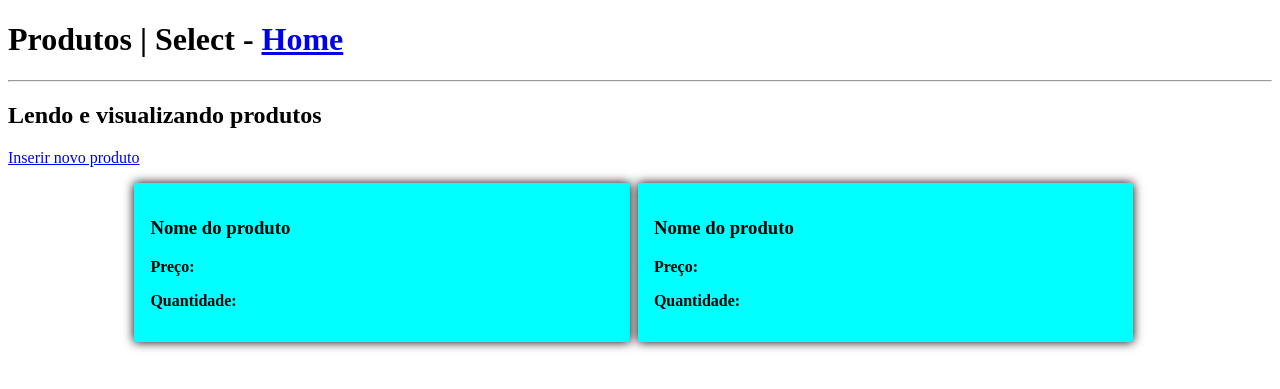
After one commit to ZimboSebastiao/exemplo-crud-php, a PHP site: page /produtos/visualizar.php in a window 1280 px wide. The commit adds this page. Shown: the top 389 px of the page. Run offline with PHP 8.4, Linux system fonts and the light colour scheme.

Commit message:
Produtos

```diff
--- a/index.php
+++ b/index.php
@@ -50,7 +50,7 @@
                 <div class="accordion-body">
                 <div class="list-group">
                     <a href="fabricantes/visualizar.php" class="list-group-item list-group-item-action" aria-current="true">Fabricantes</a>
-                    <a href="#" class="list-group-item list-group-item-action">Produtos</a>
+                    <a href="produtos/visualizar.php" class="list-group-item list-group-item-action">Produtos</a>
                 </div>
                 </div>
                 </div>
--- /dev/null
+++ b/produtos/visualizar.php
@@ -0,0 +1,49 @@
+<!DOCTYPE html>
+<html lang="pt-br">
+<head>
+    <meta charset="UTF-8">
+    <meta name="viewport" content="width=device-width, initial-scale=1.0">
+    <title>Produtos - Visualização</title>
+    <style>
+        * {box-sizing: border-box;}
+        .produtos {
+            display: flex;
+            flex-wrap: wrap;
+            gap: 8px;
+            width: 80%;
+            margin: auto;
+        }
+
+        .produto {
+            background-color: aqua;
+            padding: 1rem;
+            width: 49%;
+            box-shadow: black 0 0 10px;
+        }
+    </style>
+</head>
+<body>
+    <h1>Produtos | Select - <a href="../index.php">Home</a></h1>
+    <hr>
+
+    <h2>Lendo e visualizando produtos</h2>
+
+    <p><a href="inserir.php">Inserir novo produto</a></p>
+
+
+    <div class="produtos">
+        <article class="produto">
+            <h3>Nome do produto</h3>
+            <p><b>Preço:</b></p>
+            <p><b>Quantidade:</b></p>
+        </article>
+
+        <article class="produto">
+            <h3>Nome do produto</h3>
+            <p><b>Preço:</b></p>
+            <p><b>Quantidade:</b></p>
+        </article>
+
+    </div>
+</body>
+</html>
--- /dev/null
+++ b/src/funcoes-produtos.php
@@ -0,0 +1,5 @@
+<?php require_once "conecta.php";
+
+function lerProdutos(PDO $conexao){
+
+}
```
